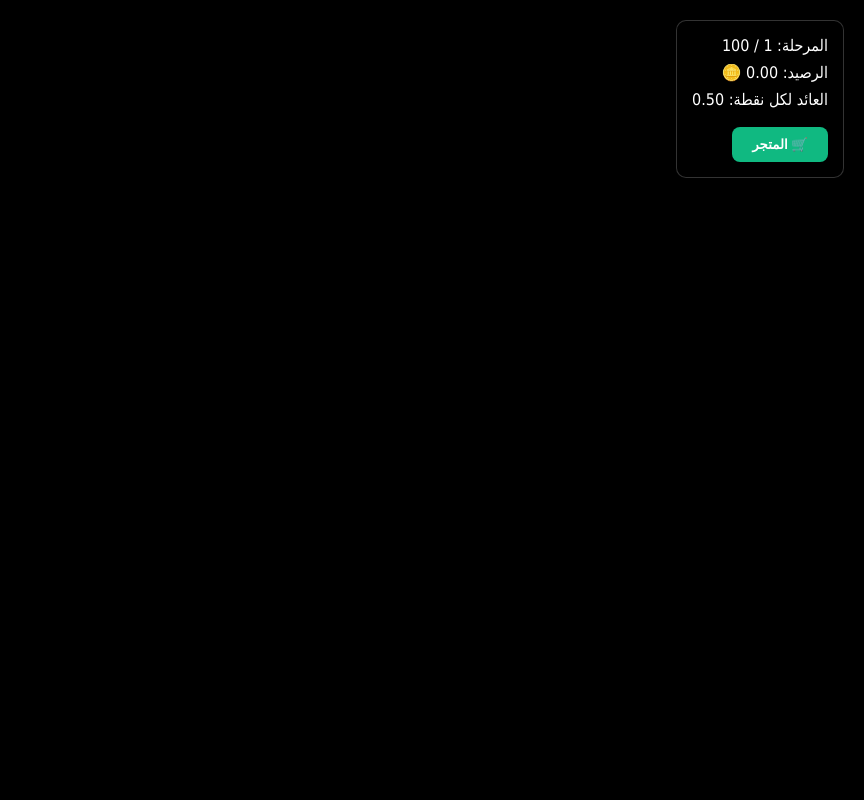
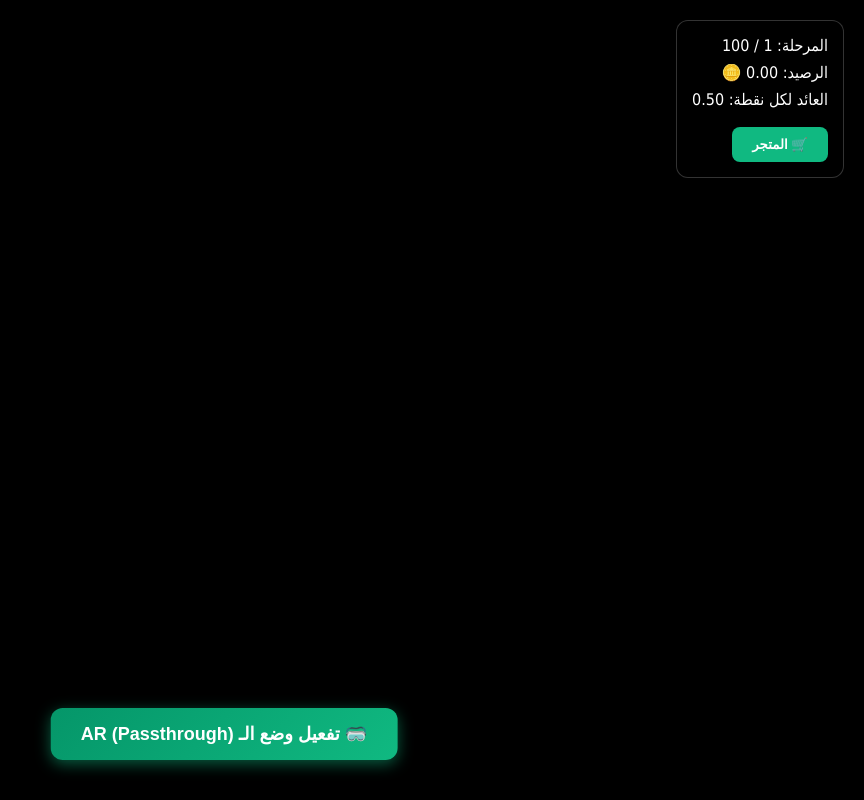
Before and after one commit to trk511435-png/Game, a website: page game.html in a window 1280 px wide. Shown: the whole page, without its empty margins (416-1280 px from the left). Drawn offline with nearby package versions, Linux system fonts and the light colour scheme; no server answers.

Commit message:
Update game.html

```diff
--- a/game.html
+++ b/game.html
@@ -3,20 +3,36 @@
 <head>
     <meta charset="UTF-8">
     <meta name="viewport" content="width=device-width, initial-scale=1.0">
-    <title>بيئة التنظيف الواقعية - AR</title>
+    <title>لعبة التنظيف بالواقع المختلط - Passthrough</title>
     <style>
         body { margin: 0; background: #000; color: #fff; font-family: Tahoma, sans-serif; overflow: hidden; }
         #hud {
             position: absolute;
             top: 20px;
             right: 20px;
-            background: rgba(0, 0, 0, 0.7);
+            background: rgba(0, 0, 0, 0.8);
             padding: 15px;
-            border-radius: 10px;
+            border-radius: 12px;
             border: 1px solid rgba(255,255,255,0.2);
             z-index: 10;
         }
         .hud-item { margin-bottom: 8px; font-size: 16px; }
+        #arButton {
+            position: absolute;
+            bottom: 40px;
+            left: 50%;
+            transform: translateX(-50%);
+            background: linear-gradient(135deg, #059669, #10b981);
+            color: white;
+            border: none;
+            padding: 15px 30px;
+            font-size: 18px;
+            font-weight: bold;
+            border-radius: 12px;
+            cursor: pointer;
+            z-index: 10;
+            box-shadow: 0 4px 15px rgba(16, 185, 129, 0.5);
+        }
         #shopModal {
             display: none;
             position: fixed;
@@ -32,7 +48,7 @@
         }
         .btn { background: #10b981; color: white; border: none; padding: 10px 20px; border-radius: 8px; cursor: pointer; font-weight: bold; margin-top: 10px; }
     </style>
-    <!-- مكتبة Three.js لدعم العرض الثلاثي الأبعاد والواقع المختلط -->
+    <!-- مكتبة Three.js -->
     <script src="https://cdnjs.cloudflare.com/ajax/libs/three.js/r128/three.min.js"></script>
 </head>
 <body>
@@ -44,9 +60,11 @@
         <button class="btn" onclick="toggleShop()">🛒 المتجر</button>
     </div>
 
+    <button id="arButton" onclick="startARSession()">🥽 تفعيل وضع الـ AR (Passthrough)</button>
+
     <div id="shopModal">
         <h2>متجر أدوات التنظيف</h2>
-        <p>اشتري أدوات تنتقل معك للمراحل القادمة وتسهل التنظيف!</p>
+        <p>الأدوات المشتراة تنتقل معك للمراحل المتقدمة تلقائياً!</p>
         <button class="btn" onclick="buyTool('ممسحة سريعة', 10)">شراء ممسحة سريعة (10 🪙)</button><br>
         <button class="btn" style="background:#ef4444;" onclick="toggleShop()">إغلاق</button>
     </div>
@@ -55,8 +73,8 @@
         let stage = 1;
         let coins = 0.0;
         let currentCoinRate = 0.50;
+        let xrSession = null;
 
-        // حساب معدل الربح بناءً على المرحلة (المرحلة × 0.50)
         function updateStageSettings(newStage) {
             stage = newStage;
             currentCoinRate = stage * 0.50;
@@ -64,10 +82,31 @@
             document.getElementById('coinRate').innerText = currentCoinRate.toFixed(2);
         }
 
-        // محاكاة تنظيف الأوساخ واكتساب العملات بـ AR اليدين
-        function cleanDirtItem() {
-            coins += currentCoinRate;
-            document.getElementById('playerCoins').innerText = coins.toFixed(2);
+        // بدء جلسة الواقع المختلط مع تفعيل الكاميرا الخلفية (Passthrough) وتتبع اليدين
+        async function startARSession() {
+            if (navigator.xr) {
+                try {
+                    xrSession = await navigator.xr.requestSession('immersive-ar', {
+                        requiredFeatures: ['hit-test', 'local-floor', 'hand-tracking']
+                    });
+
+                    document.getElementById('arButton').style.display = 'none';
+                    alert("تم تفعيل وضع الـ Passthrough بنجاح! بيتك الحقيقي ظاهر أمامك الآن.");
+
+                    // جلب خريطة البيت من السيرفر بالتزامن مع الدخول
+                    fetchHouseMap();
+
+                    xrSession.addEventListener('end', () => {
+                        xrSession = null;
+                        document.getElementById('arButton').style.display = 'block';
+                    });
+
+                } catch (e) {
+                    alert("فشل تشغيل جلسة AR: " + e.message);
+                }
+            } else {
+                alert("متصفحك لا يدعم WebXR. يرجى الفتح من متصفح نظارة الكويست.");
+            }
         }
 
         function toggleShop() {
@@ -79,26 +118,23 @@
             if (coins >= cost) {
                 coins -= cost;
                 document.getElementById('playerCoins').innerText = coins.toFixed(2);
-                alert(`تم شراء ${toolName} بنجاح! سترافقك في المراحل القادمة.`);
+                alert(`تم شراء ${toolName}! سترافقك في المراحل القادمة.`);
                 toggleShop();
             } else {
-                alert("رصيدك غير كافي! نظف المزيد لتجمع العملات.");
+                alert("رصيد العملات غير كافي!");
             }
         }
 
-        // جلب خريطة البيت المسجلة من سيرفر Render عند تشغيل اللعبة
         async function fetchHouseMap() {
             try {
                 const response = await fetch('https://game-4jxf.onrender.com/api/get-house');
                 const houseData = await response.json();
-                console.log("تم تحميل إحداثيات الأثاث الحقيقي لبيتك:", houseData);
-                // هنا سيتم إسقاط الأوساخ افتراضياً فوق الأثاث الحقيقي المستخرج من مسح النظارة
+                console.log("تم إسقاط الأوساخ فوق أثاث بيتك الحقيقي بنجاح:", houseData);
             } catch (e) {
-                console.log("جاري استخدام الوضع الافتراضي بانتظار مزامنة الخريطة.");
+                console.log("بانتظار مزامنة خريطة البيت من موقع المسح.");
             }
         }
 
-        fetchHouseMap();
         updateStageSettings(1);
     </script>
 </body>
```
